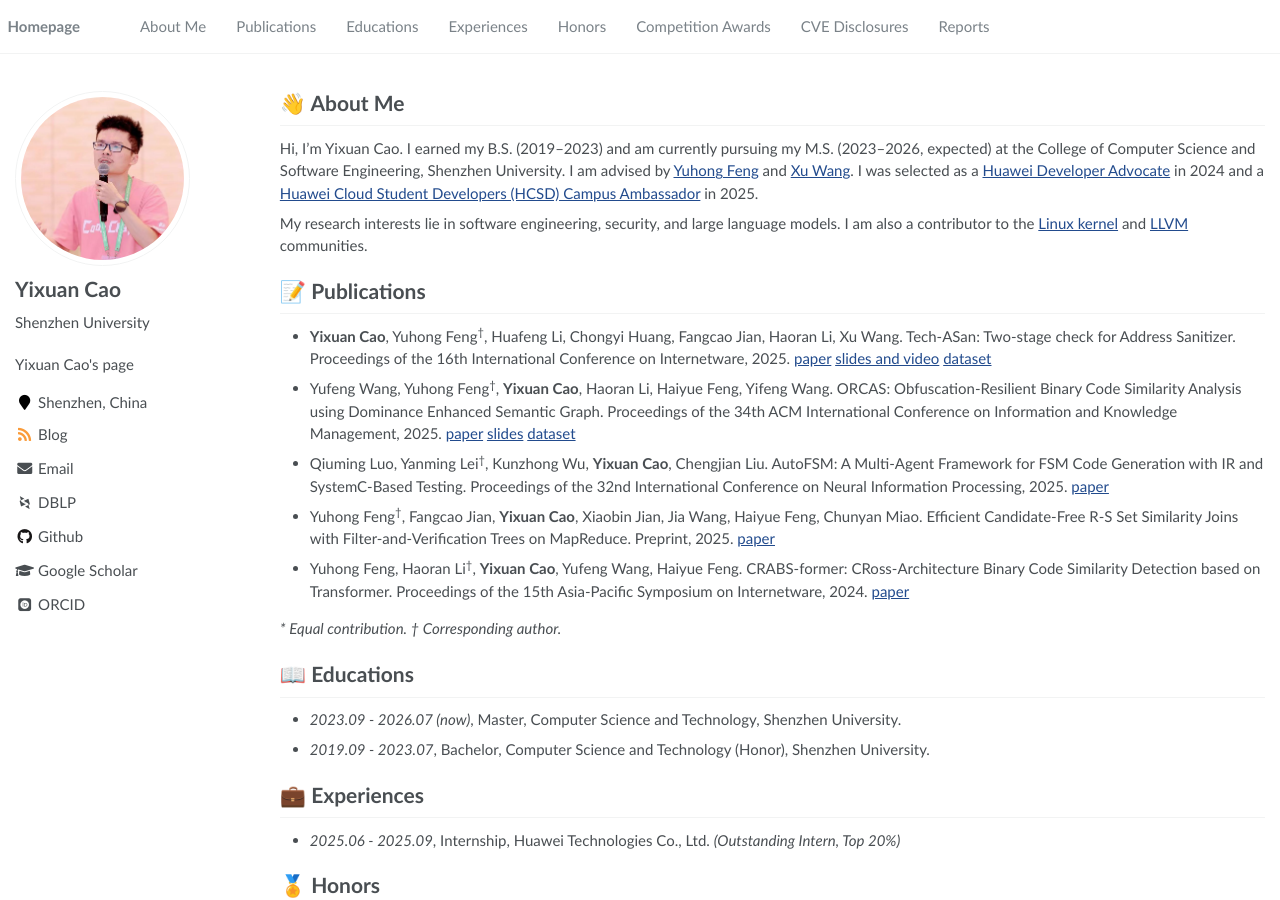
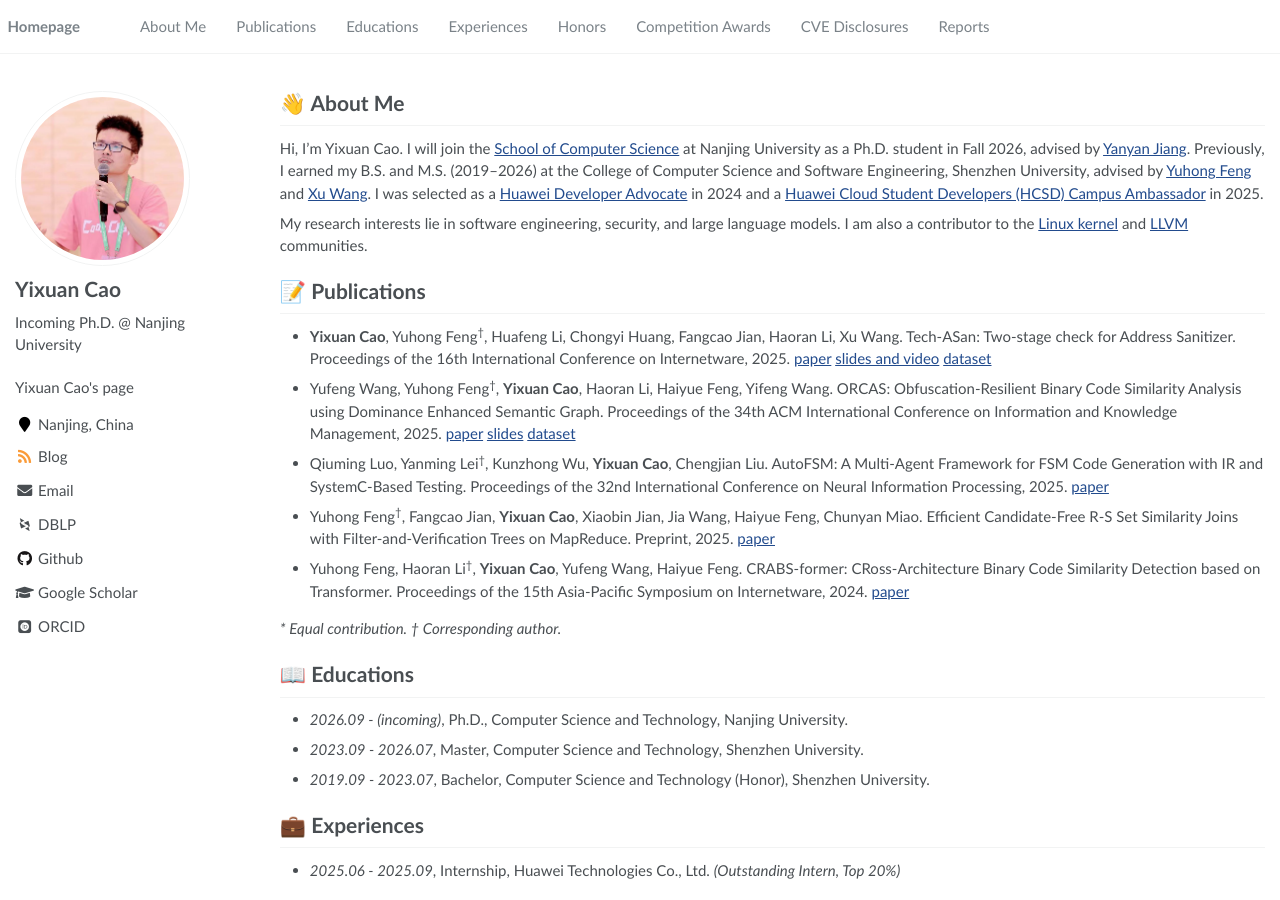
Before and after one commit to Cao-Wuhui/Cao-Wuhui.github.io, a Jekyll site: the page built from _pages/about.md, in a window 1280 px wide and 900 px high. Built offline with Jekyll 4.4.1, drawn with Linux system fonts in a browser that asks for light colours; some web fonts are replaced.

Commit message:
Update profile: incoming Ph.D. at Nanjing University, M.S. completed at SZU

```diff
--- a/_config.yml
+++ b/_config.yml
@@ -23,8 +23,8 @@ baidu_site_verification  :  # get baidu_site_verification from https://ziyuan.ba
 author:
   name             : "Yixuan Cao"
   avatar           : "images/Yixuan Cao.jpg"
-  bio              : "Shenzhen University"
-  location         : "Shenzhen, China"
+  bio              : "Incoming Ph.D. @ Nanjing University"
+  location         : "Nanjing, China"
   employer         :
   pubmed           :
   googlescholar    : "https://scholar.google.com/citations?user=HKXxinUAAAAJ"
--- a/_pages/about.md
+++ b/_pages/about.md
@@ -19,7 +19,7 @@ redirect_from:
 
 
 # 👋 About Me
-Hi, I’m Yixuan Cao. I earned my B.S. (2019–2023) and am currently pursuing my M.S. (2023–2026, expected) at the College of Computer Science and Software Engineering, Shenzhen University. I am advised by [Yuhong Feng](https://scholar.google.com/citations?user=29WXQ_sAAAAJ) and [Xu Wang](https://scholar.google.com/citations?user=XNDHhIEAAAAJ). I was selected as a [Huawei Developer Advocate](https://developer.huawei.com/home/program/advocates/member/7f07f1011f7d48b0bc989f8712919d79) in 2024 and a [Huawei Cloud Student Developers (HCSD) Campus Ambassador](https://developer.huaweicloud.com/program/hcsd/personal?applicationId=046f0ef1ac31471f84b97acadc709be5) in 2025.
+Hi, I’m Yixuan Cao. I will join the [School of Computer Science](https://cs.nju.edu.cn/cs_en/main.htm) at Nanjing University as a Ph.D. student in Fall 2026, advised by [Yanyan Jiang](https://ics.nju.edu.cn/~jyy). Previously, I earned my B.S. and M.S. (2019–2026) at the College of Computer Science and Software Engineering, Shenzhen University, advised by [Yuhong Feng](https://scholar.google.com/citations?user=29WXQ_sAAAAJ) and [Xu Wang](https://scholar.google.com/citations?user=XNDHhIEAAAAJ). I was selected as a [Huawei Developer Advocate](https://developer.huawei.com/home/program/advocates/member/7f07f1011f7d48b0bc989f8712919d79) in 2024 and a [Huawei Cloud Student Developers (HCSD) Campus Ambassador](https://developer.huaweicloud.com/program/hcsd/personal?applicationId=046f0ef1ac31471f84b97acadc709be5) in 2025.
 
 My research interests lie in software engineering, security, and large language models. I am also a contributor to the [Linux kernel](https://git.kernel.org/pub/scm/linux/kernel/git/next/linux-next.git/log/?qt=author&q=caoyixuan2019) and [LLVM](https://github.com/llvm/llvm-project/pulls?q=is%3Apr+author%3ACao-Wuhui) communities.
 
@@ -33,7 +33,8 @@ My research interests lie in software engineering, security, and large language
 *\* Equal contribution. † Corresponding author.*
 
 # 📖 Educations
-- *2023.09 - 2026.07 (now)*, Master, Computer Science and Technology, Shenzhen University.
+- *2026.09 - (incoming)*, Ph.D., Computer Science and Technology, Nanjing University.
+- *2023.09 - 2026.07*, Master, Computer Science and Technology, Shenzhen University.
 - *2019.09 - 2023.07*, Bachelor, Computer Science and Technology (Honor), Shenzhen University.
 
 # 💼 Experiences
```
